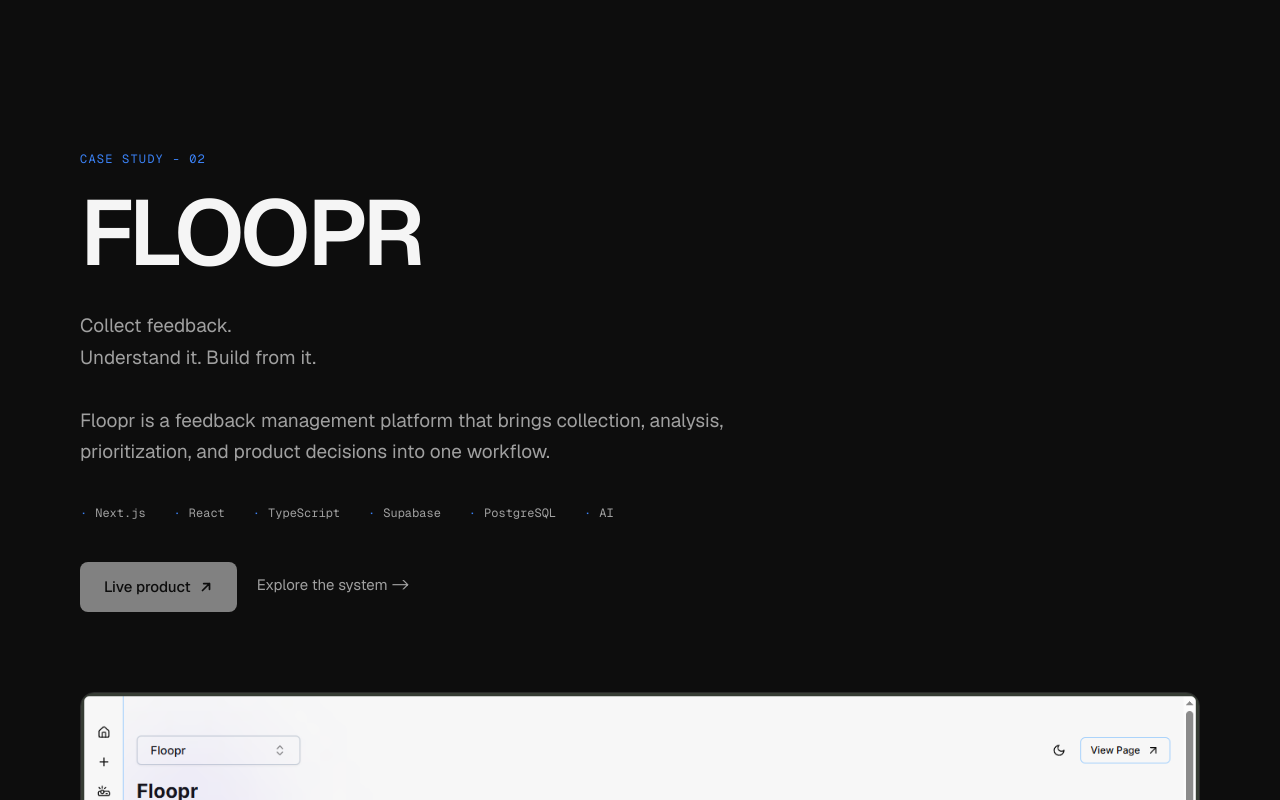
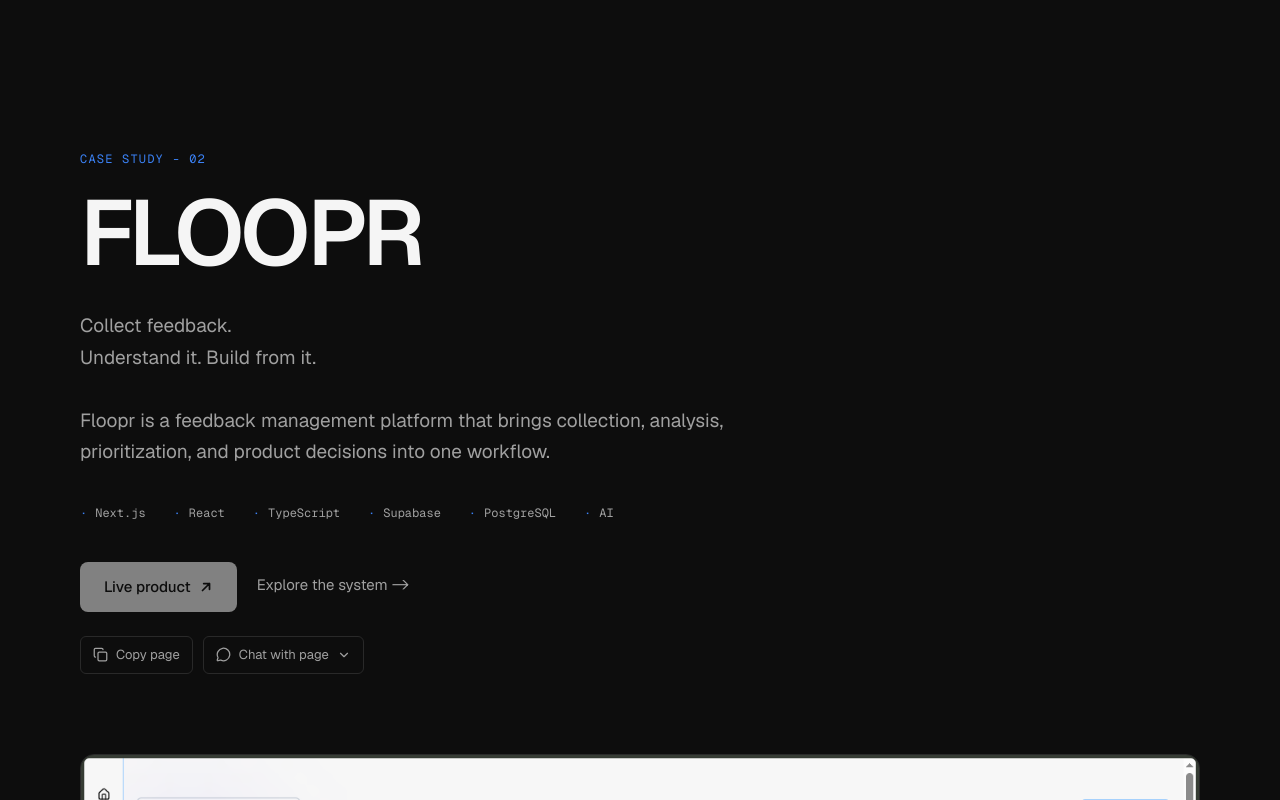
Before and after one commit to romanyrefaat1/My-Portfolio, a Next.js app: page /floopr in a window 1280 px wide. Shown: the top 800 px of the page. Built offline with nearby package versions, Linux system fonts and the light colour scheme.

Commit message:
Added copy and chat with ai buttons on case study pages

```diff
--- a/app/globals.css
+++ b/app/globals.css
@@ -1372,6 +1372,72 @@
   margin-top: 40px;
 }
 
+.case-study-actions {
+  display: flex;
+  align-items: center;
+  gap: 10px;
+  flex-wrap: wrap;
+  margin-top: 24px;
+}
+
+.case-study-action {
+  display: inline-flex;
+  align-items: center;
+  gap: 8px;
+  min-height: 36px;
+  padding: 8px 12px;
+  border: 1px solid var(--border);
+  border-radius: 6px;
+  background: transparent;
+  color: var(--muted-fg);
+  cursor: pointer;
+  font: inherit;
+  font-size: 13px;
+  transition: border-color .2s var(--ease), color .2s var(--ease), background .2s var(--ease);
+}
+
+.case-study-action:hover,
+.case-study-action[aria-expanded="true"] {
+  border-color: var(--fg);
+  background: var(--muted);
+  color: var(--fg);
+}
+
+.case-study-chat {
+  position: relative;
+}
+
+.case-study-chat-menu {
+  position: absolute;
+  top: calc(100% + 8px);
+  left: 0;
+  z-index: 10;
+  min-width: 140px;
+  padding: 4px;
+  border: 1px solid var(--border);
+  border-radius: 6px;
+  background: var(--card);
+  box-shadow: 0 12px 30px rgba(0, 0, 0, .22);
+}
+
+.case-study-chat-menu button {
+  display: block;
+  width: 100%;
+  padding: 9px 10px;
+  border: 0;
+  border-radius: 4px;
+  background: transparent;
+  color: var(--fg);
+  cursor: pointer;
+  text-align: left;
+  font: inherit;
+  font-size: 13px;
+}
+
+.case-study-chat-menu button:hover {
+  background: var(--muted);
+}
+
 /* ---------- HERO IMAGE ---------- */
 
 .case-study-hero-media {
--- /dev/null
+++ b/components/projects/case-study/case-study-actions.tsx
@@ -0,0 +1,86 @@
+"use client";
+
+import { ChevronDown, Copy, MessageCircle } from "lucide-react";
+import { useState } from "react";
+
+function pageAsMarkdown() {
+  const main = document.querySelector("main");
+  if (!main) return "";
+
+  return Array.from(main.querySelectorAll("h1, h2, h3, p, li, pre"))
+    .map((element) => {
+      const text = element.textContent?.replace(/\s+/g, " ").trim();
+      if (!text) return "";
+      if (element.matches("h1")) return `# ${text}`;
+      if (element.matches("h2")) return `## ${text}`;
+      if (element.matches("h3")) return `### ${text}`;
+      if (element.matches("li")) return `- ${text}`;
+      if (element.matches("pre")) return `\`\`\`\n${text}\n\`\`\``;
+      return text;
+    })
+    .filter(Boolean)
+    .join("\n\n");
+}
+
+export function CaseStudyActions() {
+  const [copied, setCopied] = useState(false);
+  const [open, setOpen] = useState(false);
+
+  async function copyPage() {
+    const markdown = pageAsMarkdown();
+    if (!markdown) return;
+
+    await navigator.clipboard.writeText(markdown);
+    setCopied(true);
+    window.setTimeout(() => setCopied(false), 1800);
+  }
+
+  function chatWith(provider: "claude" | "gemini" | "chatgpt") {
+    const prompt = `Read and discuss this case study page: ${window.location.href}`;
+    const urls = {
+      claude: `https://claude.ai/new?q=${encodeURIComponent(prompt)}`,
+      gemini: `https://gemini.google.com/app?q=${encodeURIComponent(prompt)}`,
+      chatgpt: `https://chatgpt.com/?q=${encodeURIComponent(prompt)}`,
+    };
+
+    window.open(urls[provider], "_blank", "noopener,noreferrer");
+    setOpen(false);
+  }
+
+  return (
+    <div className="case-study-actions" aria-label="Case study actions">
+      <button type="button" className="case-study-action" onClick={copyPage}>
+        <Copy size={15} aria-hidden="true" />
+        {copied ? "Copied Markdown" : "Copy page"}
+      </button>
+
+      <div className="case-study-chat">
+        <button
+          type="button"
+          className="case-study-action"
+          aria-expanded={open}
+          aria-haspopup="menu"
+          onClick={() => setOpen((current) => !current)}
+        >
+          <MessageCircle size={15} aria-hidden="true" />
+          Chat with page
+          <ChevronDown size={14} aria-hidden="true" />
+        </button>
+
+        {open && (
+          <div className="case-study-chat-menu" role="menu">
+            <button type="button" role="menuitem" onClick={() => chatWith("claude")}>
+              Claude
+            </button>
+            <button type="button" role="menuitem" onClick={() => chatWith("gemini")}>
+              Gemini
+            </button>
+            <button type="button" role="menuitem" onClick={() => chatWith("chatgpt")}>
+              ChatGPT
+            </button>
+          </div>
+        )}
+      </div>
+    </div>
+  );
+}
--- a/components/projects/case-study/case-study-hero.tsx
+++ b/components/projects/case-study/case-study-hero.tsx
@@ -5,6 +5,7 @@
 import { ShimmerButton } from "@/components/ui/shimmer-button";
 import { ArrowIcon } from "@/components/site-nav";
 import { CaseStudyLabel } from "./case-study-label";
+import { CaseStudyActions } from "./case-study-actions";
 
 export function CaseStudyHero({
   projectNumber,
@@ -75,6 +76,8 @@
               {secondaryLabel}
             </Link>
           </div>
+
+          <CaseStudyActions />
         </div>
 
         {(video || image) && (
```
